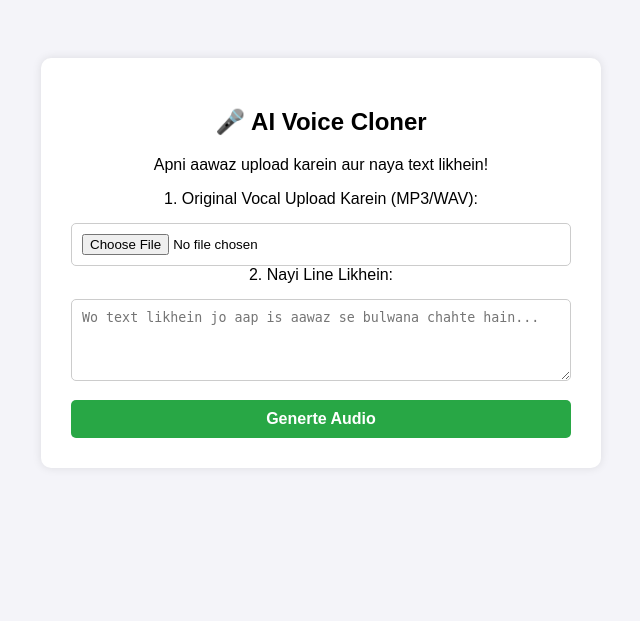
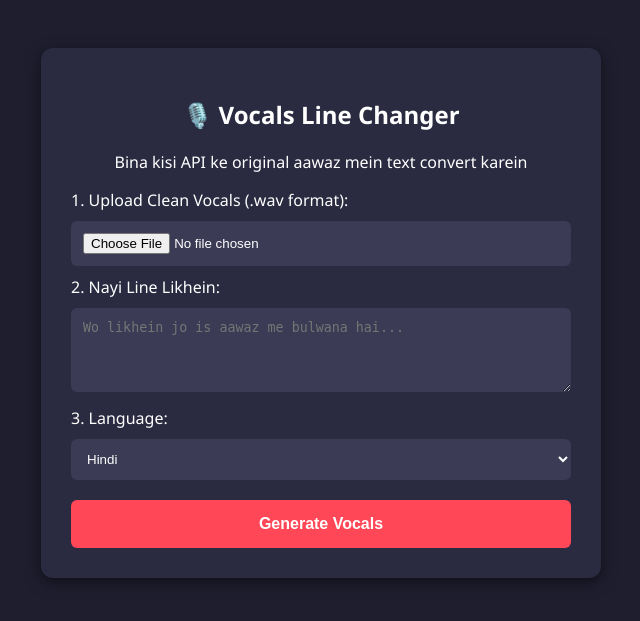
Before and after one commit to therajasahab70/song-create, a Flask app: page / in a window 1280 px wide. Shown: the top 621 px of the page, without its empty margins (319-959 px from the left). Run offline with Flask 3, Linux system fonts and the light colour scheme.

Commit message:
Update index.html

```diff
--- a/templates/index.html
+++ b/templates/index.html
@@ -3,31 +3,45 @@
 <head>
     <meta charset="UTF-8">
     <meta name="viewport" content="width=device-width, initial-scale=1.0">
-    <title>AI Voice Cloner</title>
+    <title> Rahul panchal vocals lyrics changer</title>
     <style>
-        body { font-family: Arial, sans-serif; background-color: #f4f4f9; padding: 50px; text-align: center; }
-        .container { background: white; padding: 30px; border-radius: 10px; box-shadow: 0px 0px 10px rgba(0,0,0,0.1); max-width: 500px; margin: auto; }
-        input, textarea, button { width: 100%; margin-top: 15px; padding: 10px; border-radius: 5px; border: 1px solid #ccc; box-sizing: border-box; }
-        button { background-color: #28a745; color: white; border: none; cursor: pointer; font-size: 16px; font-weight: bold; }
-        button:hover { background-color: #218838; }
+        body { font-family: 'Segoe UI', Tahoma, Geneva, Verdana, sans-serif; background-color: #1e1e2f; color: #fff; padding: 40px; text-align: center; }
+        .box { background: #2a2a40; padding: 30px; border-radius: 12px; max-width: 500px; margin: auto; box-shadow: 0px 4px 15px rgba(0,0,0,0.5); }
+        input, textarea, select { width: 100%; margin: 10px 0; padding: 12px; border-radius: 6px; border: none; box-sizing: border-box; background: #3b3b55; color: white; }
+        button { background: #ff4757; color: white; border: none; padding: 15px; width: 100%; border-radius: 6px; cursor: pointer; font-size: 16px; font-weight: bold; margin-top: 10px; }
+        button:hover { background: #ff6b81; }
+        .loading { display: none; margin-top: 15px; color: #2ed573; font-weight: bold; }
     </style>
 </head>
 <body>
 
-<div class="container">
-    <h2>🎤 AI Voice Cloner</h2>
-    <p>Apni aawaz upload karein aur naya text likhein!</p>
+    <div class="box">
+        <h2>🎙️ Vocals Line Changer</h2>
+        <p>Bina kisi API ke original aawaz mein text convert karein</p>
 
-    <form action="/clone" method="POST" enctype="multipart/form-data">
-        <label for="audio">1. Original Vocal Upload Karein (MP3/WAV):</label>
-        <input type="file" name="audio" id="audio" accept="audio/*" required>
+        <form id="voiceForm" method="POST" enctype="multipart/form-data">
+            <label style="text-align: left; display: block;">1. Upload Clean Vocals (.wav format):</label>
+            <input type="file" name="audio_file" accept=".wav" required>
 
-        <label for="text">2. Nayi Line Likhein:</label>
-        <textarea name="text" id="text" rows="4" placeholder="Wo text likhein jo aap is aawaz se bulwana chahte hain..." required></textarea>
+            <label style="text-align: left; display: block;">2. Nayi Line Likhein:</label>
+            <textarea name="text" rows="4" placeholder="Wo likhein jo is aawaz me bulwana hai..." required></textarea>
 
-        <button type="submit">Generte Audio</button>
-    </form>
-</div>
+            <label style="text-align: left; display: block;">3. Language:</label>
+            <select name="language">
+                <option value="hi">Hindi</option>
+                <option value="en">English</option>
+            </select>
 
+            <button type="submit" id="submitBtn">Generate Vocals</button>
+            <p class="loading" id="loadingText">Processing chal rahi hai, kripya wait karein... ⏳</p>
+        </form>
+    </div>
+
+    <script>
+        document.getElementById('voiceForm').onsubmit = function() {
+            document.getElementById('submitBtn').style.display = 'none';
+            document.getElementById('loadingText').style.display = 'block';
+        };
+    </script>
 </body>
 </html>
```
